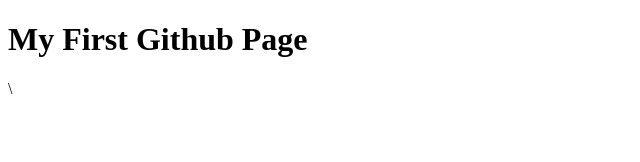
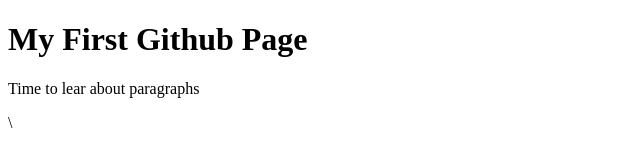
Before and after one commit to Hoopz-byte/Hoopz-byte.github.lo, a plain HTML site: page index.html in a window 1280 px wide. Shown: the whole page, without its empty margins (0-640 px from the left). Drawn offline with Linux system fonts and the light colour scheme.

Commit message:
Update index.html

```diff
--- a/index.html
+++ b/index.html
@@ -7,5 +7,6 @@
 
 <body>
 <h1>My First Github Page</h1>
+  <p> Time to lear about paragraphs</p>
 </body>\
 </html>
```
